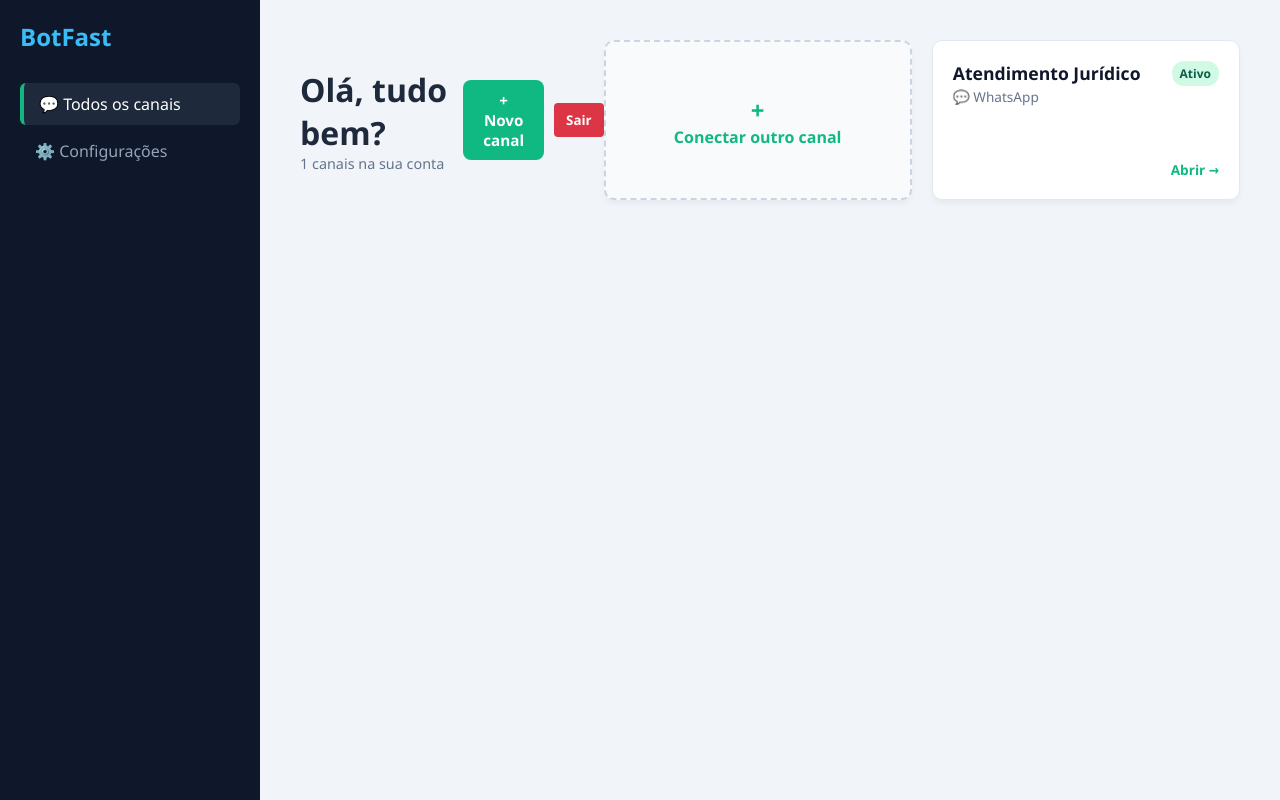
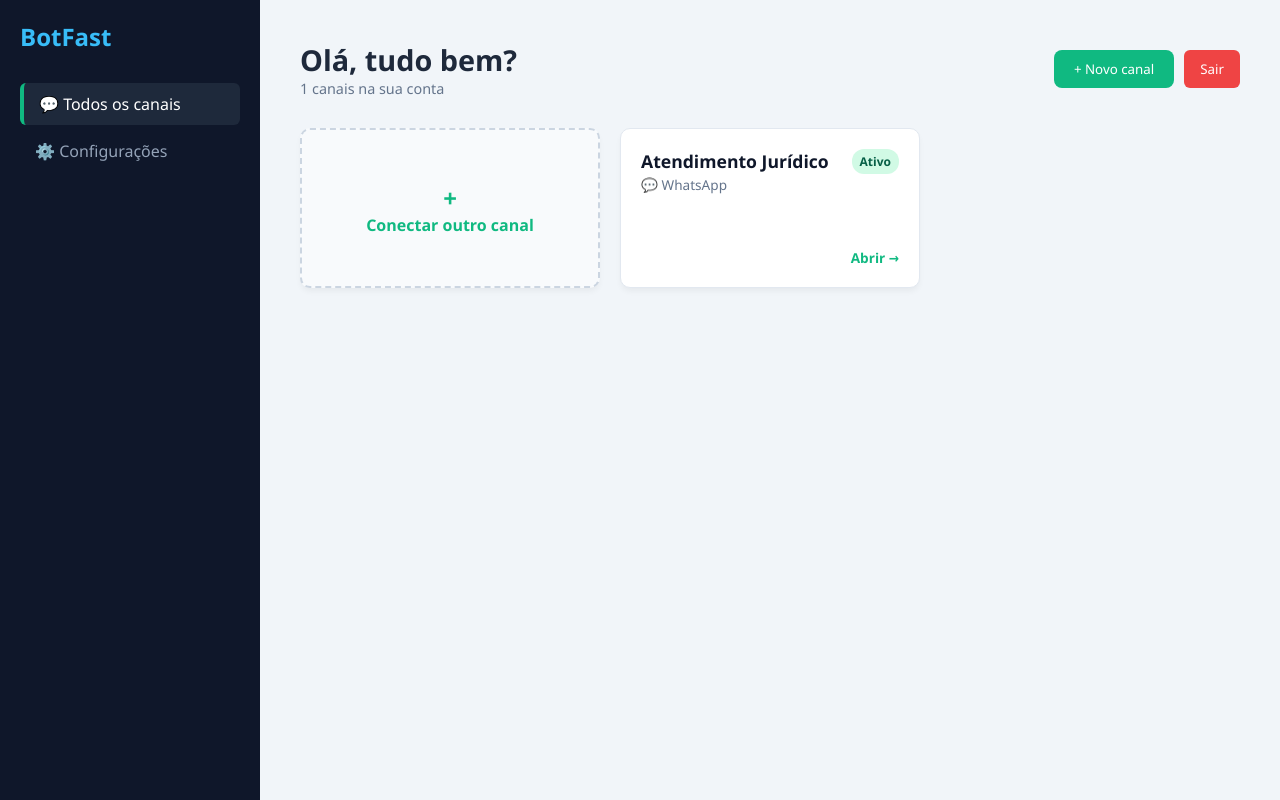
Before and after one commit to JorgeKZ/botfastchat, a website: page public/index.html in a window 1280 px wide. Drawn offline with Linux system fonts and the light colour scheme; sample sign-in values are in the browser's storage.

Commit message:
Corrige layout do dashboard

```diff
--- a/public/index.html
+++ b/public/index.html
@@ -27,8 +27,11 @@
 
         .dash-content { flex: 1; padding: 40px; overflow-y: auto; display: flex; flex-direction: column; }
         .dash-header { display: flex; justify-content: space-between; align-items: center; margin-bottom: 30px; width: 100%; }
-        .btn-novo-canal { background: #10b981; color: white; border: none; padding: 10px 20px; border-radius: 8px; font-weight: 600; cursor: pointer; display: flex; align-items: center; gap: 8px; font-size: 0.95rem; }
+        .dash-header h1 { font-size: 1.8rem; font-weight: bold; color: #1e293b; margin: 0; }
+        .btn-novo-canal { background: #10b981; color: white; border: none; padding: 10px 20px; border-radius: 8px; cursor: pointer; }
         .btn-novo-canal:hover { background: #059669; }
+        .btn-sair { background-color: #ef4444; color: white; border: none; padding: 10px 16px; border-radius: 6px; cursor: pointer; font-weight: 500; }
+        .btn-sair:hover { background-color: #dc2626; }
 
         .cards-grid { display: grid; grid-template-columns: repeat(auto-fill, minmax(280px, 1fr)); gap: 20px; width: 100%; }
         .channel-card { background: white; border: 1px solid #e2e8f0; border-radius: 10px; padding: 20px; box-shadow: 0 4px 6px -1px rgba(0,0,0,0.05); cursor: pointer; transition: transform 0.2s, box-shadow 0.2s; display: flex; flex-direction: column; justify-content: space-between; height: 160px; }
@@ -307,7 +310,8 @@
         </div>
         <div style="display: flex; gap: 10px; align-items: center;">
             <button class="btn-novo-canal" onclick="abrirModalCanal()">+ Novo canal</button>
-            <button onclick="localStorage.removeItem('token'); window.location.href='login.html';" style="background: #dc3545; color: white; border: none; padding: 8px 12px; border-radius: 4px; cursor: pointer; font-weight: bold;">Sair</button>
+            <button onclick="localStorage.removeItem('token'); window.location.href='login.html';" style="background: #ef4444; color: white; border: none; padding: 10px 16px; border-radius: 6px; cursor: pointer;">Sair</button>
+        </div>
     </div>
             <div class="cards-grid" id="lista-canais"></div>
         </div>
```
Lines whose indentation alone changed are shown as unchanged.
